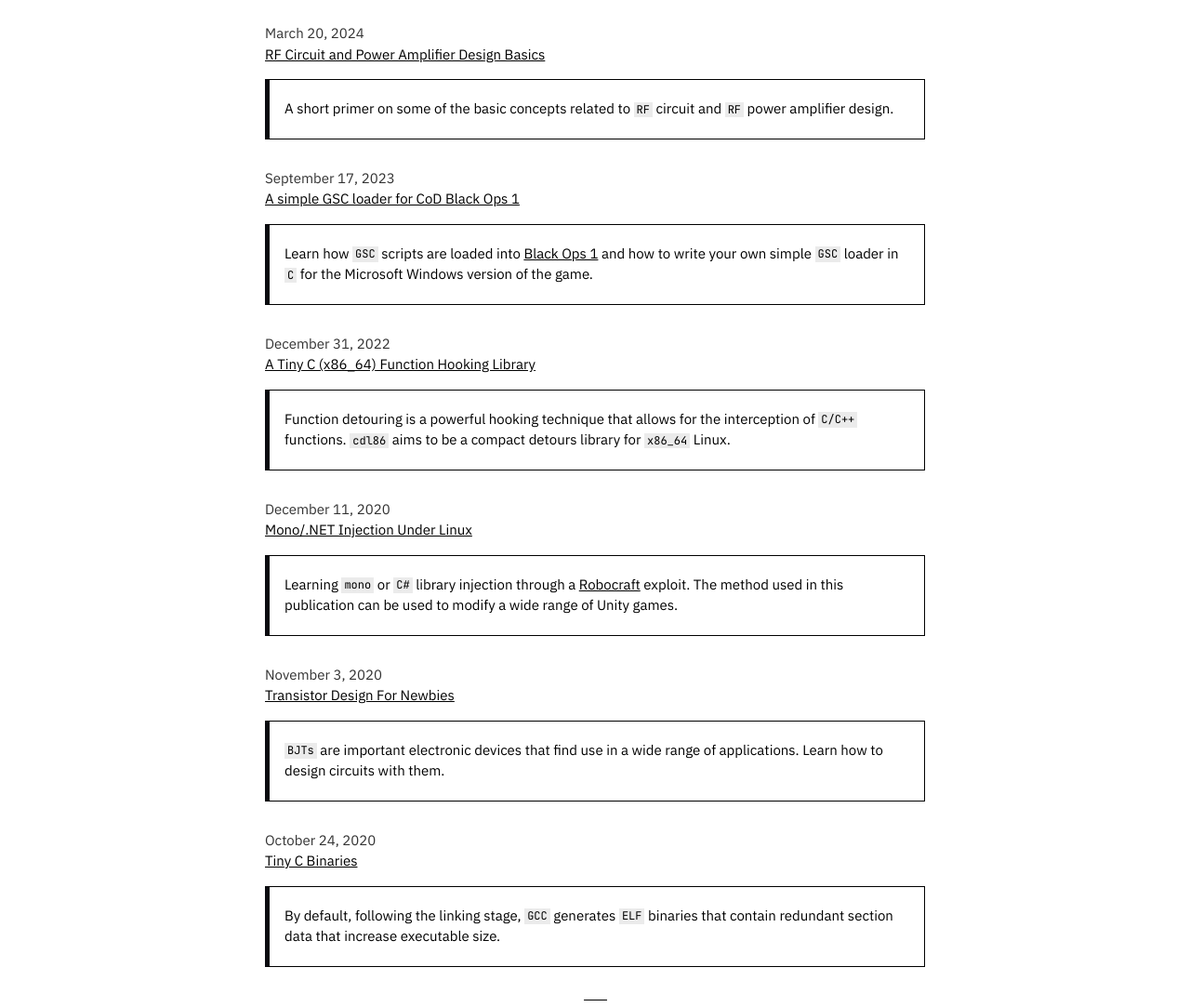
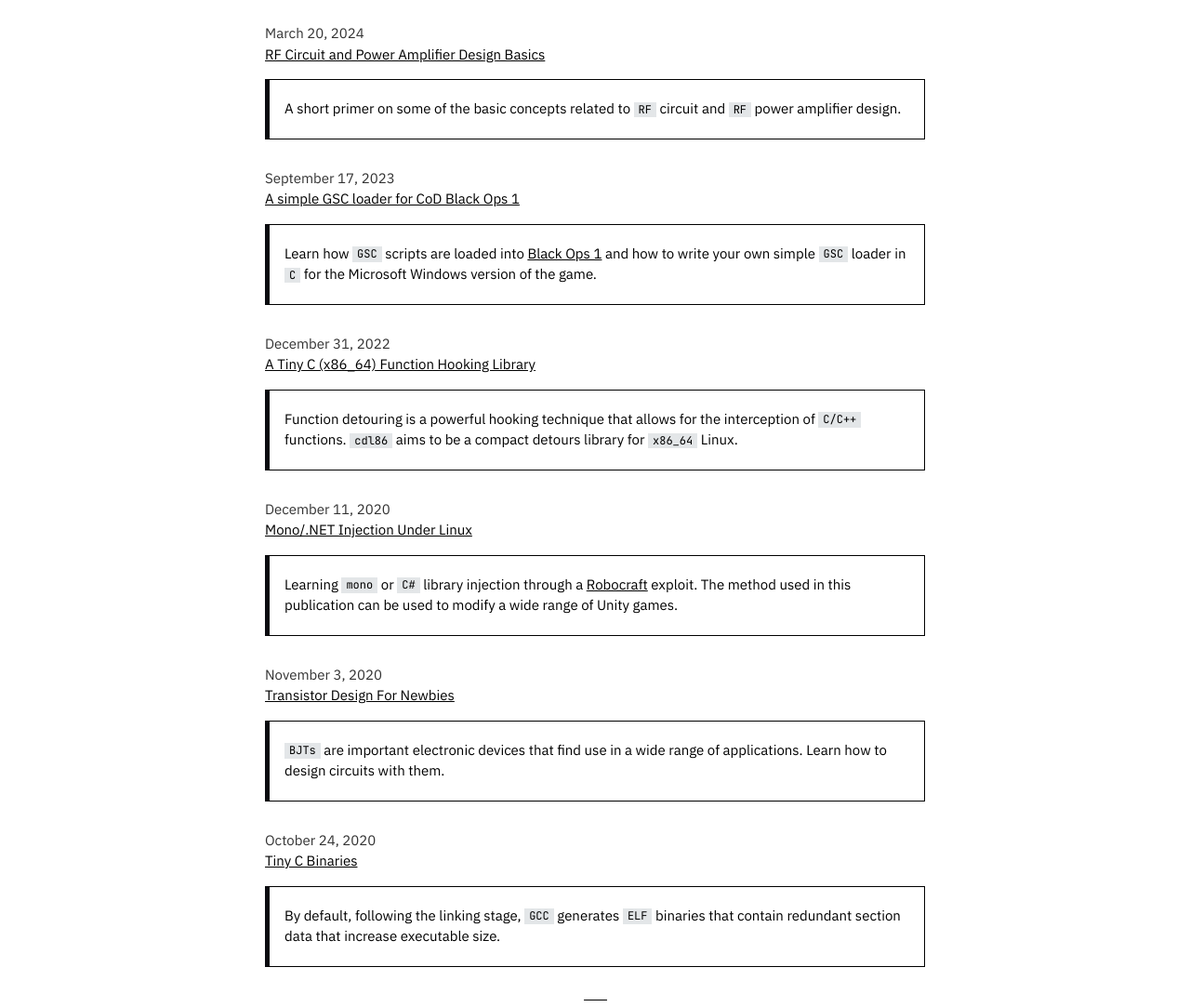
Before and after one commit to microstub/microstub.github.io, a Jekyll site: the page built from index.html, in a window 1280 px wide. Shown: the part 345-1428 px from the top of the page at 93% size. Built offline with Jekyll 4.4.1, drawn with Linux system fonts in a browser that asks for light colours; nearby versions of some CDN libraries.

Commit message:
Update _highlights.scss

```diff
--- a/_sass/_highlights.scss
+++ b/_sass/_highlights.scss
@@ -31,7 +31,7 @@ code img {
 }
 
 code.language-plaintext {
-  padding: 0.4px 3px;
+  padding: 0.4px 5px;
   padding-bottom: 0;
-  background: #ebebeb;
+  background: #e3e6e8;
 }
```
